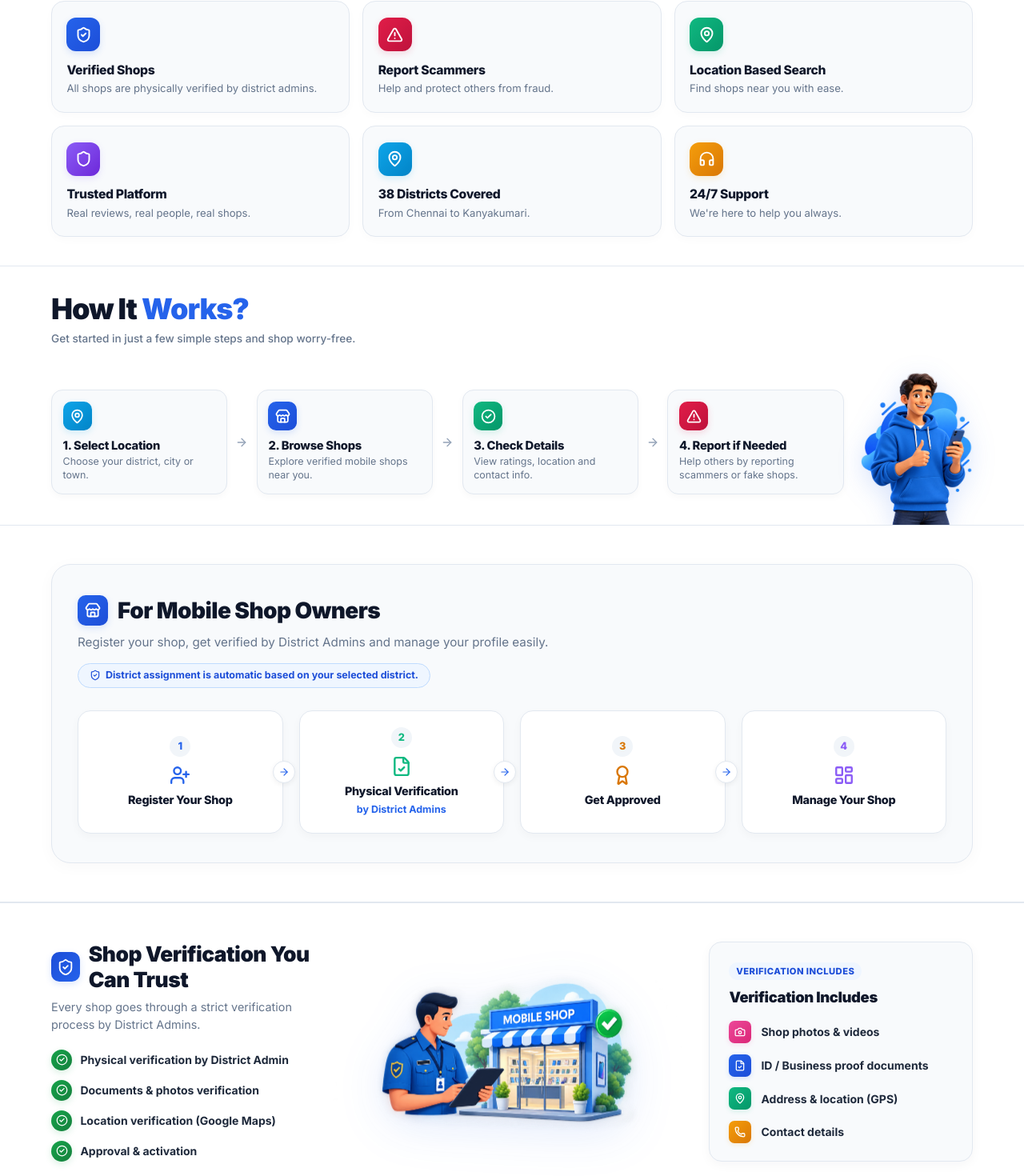
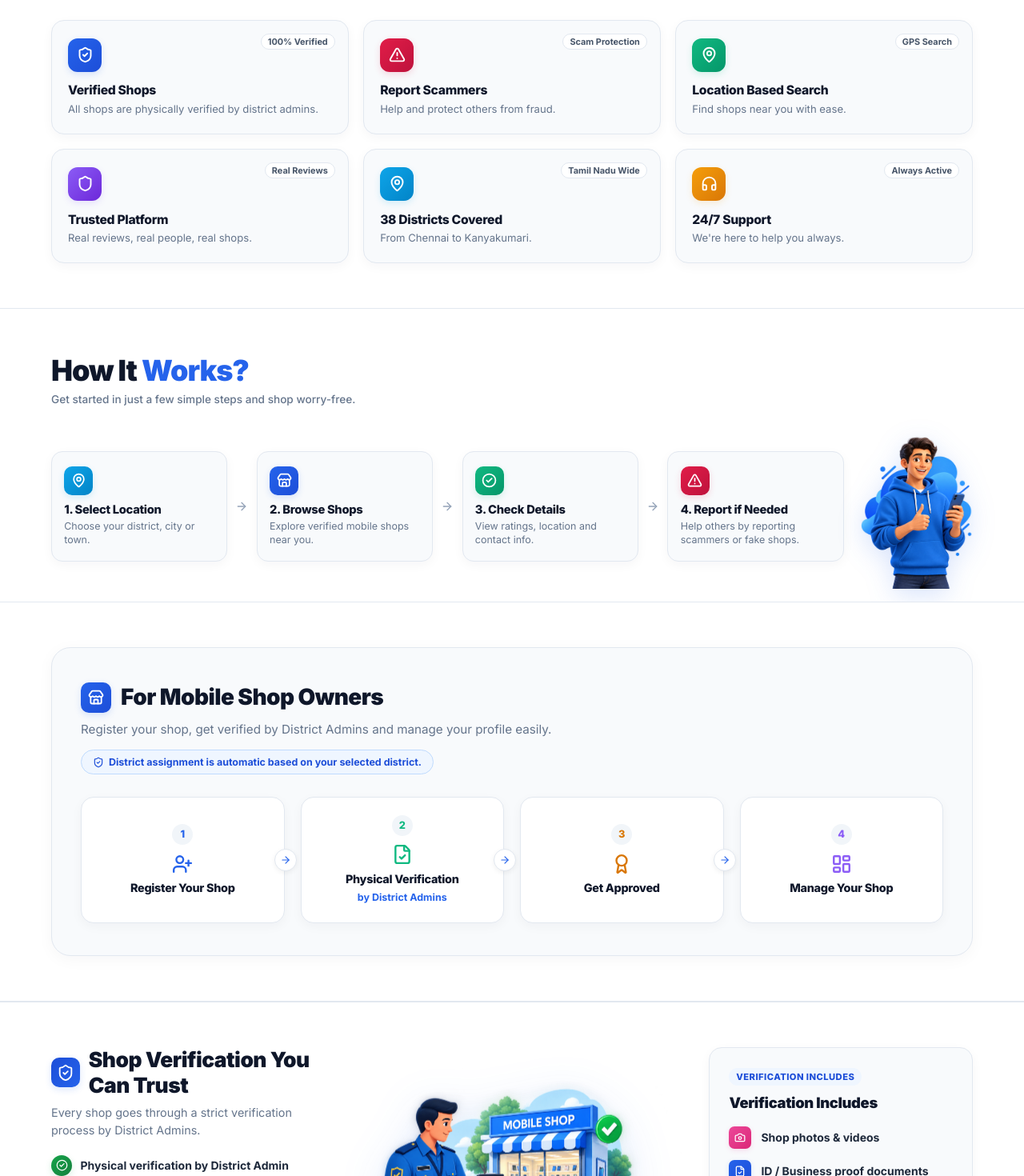
Before and after one commit to rhari720048-gif/mobilo-TN-, a React (Vite) app: page / in a window 1280 px wide. Shown: the part 995-2465 px from the top of the page at 80% size. Built offline with nearby package versions, Linux system fonts and the light colour scheme.

Commit message:
Apply UI enhancements: 3.5rem consistent padding, subtle shadows 0.04, clean border hover effects, and corner trust badges

```diff
--- a/src/components/FAQSection.jsx
+++ b/src/components/FAQSection.jsx
@@ -35,7 +35,7 @@ export default function FAQSection() {
     <section
       id="faq"
       style={{
-        padding: '3rem 0',
+        padding: '3.5rem 0',
         backgroundColor: '#FFFFFF',
         borderBottom: '1px solid #E2E8F0'
       }}
@@ -79,7 +79,7 @@ export default function FAQSection() {
                   padding: '1.15rem 1.25rem',
                   cursor: 'pointer',
                   transition: 'all 0.2s ease',
-                  boxShadow: isOpen ? '0 4px 14px rgba(37, 99, 235, 0.08)' : '0 1px 3px rgba(0,0,0,0.02)',
+                  boxShadow: isOpen ? '0 4px 14px rgba(37, 99, 235, 0.08)' : '0 4px 14px rgba(15, 23, 42, 0.04)',
                   alignSelf: 'start'
                 }}
               >
--- a/src/components/HowItWorksSection.jsx
+++ b/src/components/HowItWorksSection.jsx
@@ -41,7 +41,7 @@ export default function HowItWorksSection() {
     <section
       id="how-it-works"
       style={{
-        padding: '2rem 0 0.25rem 0',
+        padding: '3.5rem 0 1.25rem 0',
         backgroundColor: '#FFFFFF',
         borderBottom: '1px solid #E2E8F0',
         position: 'relative',
@@ -52,7 +52,7 @@ export default function HowItWorksSection() {
       <div className="container" style={{ position: 'relative', zIndex: 2 }}>
 
         {/* Section Header - Compact */}
-        <div style={{ marginBottom: '1.25rem' }}>
+        <div style={{ marginBottom: '1.5rem' }}>
           <h2 style={{
             fontSize: '2.25rem',
             fontWeight: 850,
@@ -94,10 +94,10 @@ export default function HowItWorksSection() {
                     style={{
                       backgroundColor: '#F8FAFC',
                       borderRadius: '14px',
-                      padding: '0.9rem 0.85rem',
+                      padding: '1.1rem 0.95rem',
                       border: '1px solid #E2E8F0',
-                      boxShadow: '0 3px 10px rgba(15, 23, 42, 0.03)',
-                      transition: 'all 0.25s ease',
+                      boxShadow: '0 4px 14px rgba(15, 23, 42, 0.04)',
+                      transition: 'all 0.25s cubic-bezier(0.16, 1, 0.3, 1)',
                       display: 'flex',
                       flexDirection: 'column',
                       alignItems: 'flex-start',
@@ -170,9 +170,9 @@ export default function HowItWorksSection() {
 
       <style>{`
         .how-it-works-single-card:hover {
-          transform: translateY(-3px);
-          box-shadow: 0 8px 20px -4px rgba(37, 99, 235, 0.12) !important;
-          border-color: #BFDBFE !important;
+          transform: translateY(-4px) !important;
+          box-shadow: 0 12px 28px -6px rgba(15, 23, 42, 0.08) !important;
+          border-color: #93C5FD !important;
           background-color: #FFFFFF !important;
         }
         .how-it-works-arrow-connector {
--- a/src/components/ReportScammerInlineSection.jsx
+++ b/src/components/ReportScammerInlineSection.jsx
@@ -48,7 +48,7 @@ export default function ReportScammerInlineSection({ districts, onSubmitReport }
     <section
       id="report-scammer-section"
       style={{
-        padding: '2.5rem 0',
+        padding: '3.5rem 0',
         backgroundColor: '#FFFFFF',
         borderBottom: '1px solid #E2E8F0'
       }}
@@ -61,7 +61,7 @@ export default function ReportScammerInlineSection({ districts, onSubmitReport }
           borderRadius: '16px',
           padding: '1.75rem 1.5rem',
           border: '1px solid #FCA5A5',
-          boxShadow: '0 6px 20px -4px rgba(239, 68, 68, 0.08)'
+          boxShadow: '0 4px 14px rgba(15, 23, 42, 0.04)'
         }}>
 
           {/* Header */}
--- a/src/components/ShopOwnersSection.jsx
+++ b/src/components/ShopOwnersSection.jsx
@@ -33,7 +33,7 @@ export default function ShopOwnersSection() {
   return (
     <section
       style={{
-        padding: '3rem 0',
+        padding: '3.5rem 0',
         backgroundColor: '#FFFFFF',
         borderBottom: '1px solid #E2E8F0'
       }}
@@ -43,9 +43,9 @@ export default function ShopOwnersSection() {
         <div style={{
           backgroundColor: '#F8FAFC',
           borderRadius: '24px',
-          padding: '2.25rem 2rem',
+          padding: '2.5rem 2.25rem',
           border: '1px solid #E2E8F0',
-          boxShadow: '0 4px 20px rgba(15, 23, 42, 0.03)'
+          boxShadow: '0 4px 20px rgba(15, 23, 42, 0.04)'
         }}>
 
           {/* Header */}
@@ -102,18 +102,20 @@ export default function ShopOwnersSection() {
                   key={s.num}
                   style={{
                     backgroundColor: '#FFFFFF',
-                    padding: '1.25rem 1rem',
+                    padding: '1.35rem 1.15rem',
                     borderRadius: '16px',
                     border: '1px solid #E2E8F0',
-                    boxShadow: '0 4px 12px rgba(15, 23, 42, 0.03)',
+                    boxShadow: '0 4px 14px rgba(15, 23, 42, 0.04)',
                     textAlign: 'center',
                     display: 'flex',
                     flexDirection: 'column',
                     alignItems: 'center',
                     justifyContent: 'center',
                     position: 'relative',
-                    minHeight: '135px'
+                    minHeight: '140px',
+                    transition: 'all 0.25s cubic-bezier(0.16, 1, 0.3, 1)'
                   }}
+                  className="shop-owner-single-card"
                 >
                   {/* Step Number Pill */}
                   <div style={{
@@ -185,6 +187,11 @@ export default function ShopOwnersSection() {
       </div>
 
       <style>{`
+        .shop-owner-single-card:hover {
+          transform: translateY(-4px) !important;
+          box-shadow: 0 12px 28px -6px rgba(15, 23, 42, 0.08) !important;
+          border-color: #93C5FD !important;
+        }
         @media (max-width: 900px) {
           .shop-owner-steps-grid {
             grid-template-columns: repeat(2, 1fr) !important;
--- a/src/components/VerificationTrustSection.jsx
+++ b/src/components/VerificationTrustSection.jsx
@@ -40,7 +40,7 @@ export default function VerificationTrustSection() {
     <section
       id="verification-trust"
       style={{
-        padding: '3rem 0',
+        padding: '3.5rem 0',
         backgroundColor: '#FFFFFF',
         borderTop: '1px solid #E2E8F0',
         borderBottom: '1px solid #E2E8F0',
--- a/src/components/WhyChooseSection.jsx
+++ b/src/components/WhyChooseSection.jsx
@@ -7,6 +7,7 @@ export default function WhyChooseSection() {
       icon: ShieldCheck,
       gradient: 'linear-gradient(135deg, #2563EB 0%, #1D4ED8 100%)',
       shadow: '0 3px 8px rgba(37, 99, 235, 0.16)',
+      tag: '100% Verified',
       title: 'Verified Shops',
       desc: 'All shops are physically verified by district admins.'
     },
@@ -14,6 +15,7 @@ export default function WhyChooseSection() {
       icon: AlertTriangle,
       gradient: 'linear-gradient(135deg, #E11D48 0%, #BE123C 100%)',
       shadow: '0 3px 8px rgba(225, 29, 72, 0.16)',
+      tag: 'Scam Protection',
       title: 'Report Scammers',
       desc: 'Help and protect others from fraud.'
     },
@@ -21,6 +23,7 @@ export default function WhyChooseSection() {
       icon: MapPin,
       gradient: 'linear-gradient(135deg, #10B981 0%, #059669 100%)',
       shadow: '0 3px 8px rgba(16, 185, 129, 0.16)',
+      tag: 'GPS Search',
       title: 'Location Based Search',
       desc: 'Find shops near you with ease.'
     },
@@ -28,6 +31,7 @@ export default function WhyChooseSection() {
       icon: Shield,
       gradient: 'linear-gradient(135deg, #8B5CF6 0%, #6D28D9 100%)',
       shadow: '0 3px 8px rgba(139, 92, 246, 0.16)',
+      tag: 'Real Reviews',
       title: 'Trusted Platform',
       desc: 'Real reviews, real people, real shops.'
     },
@@ -35,6 +39,7 @@ export default function WhyChooseSection() {
       icon: MapPin,
       gradient: 'linear-gradient(135deg, #0EA5E9 0%, #0284C7 100%)',
       shadow: '0 3px 8px rgba(14, 165, 233, 0.16)',
+      tag: 'Tamil Nadu Wide',
       title: '38 Districts Covered',
       desc: 'From Chennai to Kanyakumari.'
     },
@@ -42,6 +47,7 @@ export default function WhyChooseSection() {
       icon: Headphones,
       gradient: 'linear-gradient(135deg, #F59E0B 0%, #D97706 100%)',
       shadow: '0 3px 8px rgba(245, 158, 11, 0.16)',
+      tag: 'Always Active',
       title: '24/7 Support',
       desc: "We're here to help you always."
     }
@@ -51,7 +57,7 @@ export default function WhyChooseSection() {
     <section
       id="why-choose"
       style={{
-        padding: '2.25rem 0',
+        padding: '3.5rem 0',
         backgroundColor: '#FFFFFF',
         borderBottom: '1px solid #E2E8F0',
         fontFamily: 'var(--font-sans, system-ui, sans-serif)'
@@ -60,7 +66,7 @@ export default function WhyChooseSection() {
       <div className="container">
 
         {/* Section Header */}
-        <div style={{ marginBottom: '1.5rem' }}>
+        <div style={{ marginBottom: '1.75rem' }}>
           <h2 style={{
             fontSize: '2.25rem',
             fontWeight: 850,
@@ -80,7 +86,7 @@ export default function WhyChooseSection() {
         <div style={{
           display: 'grid',
           gridTemplateColumns: 'repeat(3, 1fr)',
-          gap: '1rem'
+          gap: '1.15rem'
         }} className="why-choose-cards-full">
           {features.map((feat, idx) => {
             const Icon = feat.icon;
@@ -90,16 +96,34 @@ export default function WhyChooseSection() {
                 style={{
                   backgroundColor: '#F8FAFC',
                   borderRadius: '16px',
-                  padding: '1.25rem 1.15rem',
+                  padding: '1.35rem 1.25rem',
                   border: '1px solid #E2E8F0',
-                  boxShadow: '0 4px 12px rgba(15, 23, 42, 0.02)',
-                  transition: 'all 0.25s ease',
+                  boxShadow: '0 4px 14px rgba(15, 23, 42, 0.04)',
+                  transition: 'all 0.25s cubic-bezier(0.16, 1, 0.3, 1)',
                   display: 'flex',
                   flexDirection: 'column',
-                  alignItems: 'flex-start'
+                  alignItems: 'flex-start',
+                  position: 'relative'
                 }}
                 className="why-choose-single-card"
               >
+                {/* Subtle Corner Trust Badge */}
+                <span style={{
+                  position: 'absolute',
+                  top: '1rem',
+                  right: '1rem',
+                  fontSize: '0.68rem',
+                  fontWeight: 700,
+                  color: '#475569',
+                  backgroundColor: '#FFFFFF',
+                  border: '1px solid #E2E8F0',
+                  padding: '0.15rem 0.5rem',
+                  borderRadius: '99px',
+                  lineHeight: 1.2
+                }}>
+                  {feat.tag}
+                </span>
+
                 {/* Custom Gradient Badge Icon */}
                 <div style={{
                   background: feat.gradient,
@@ -144,9 +168,9 @@ export default function WhyChooseSection() {
 
       <style>{`
         .why-choose-single-card:hover {
-          transform: translateY(-3px);
-          box-shadow: 0 10px 22px -4px rgba(37, 99, 235, 0.1) !important;
-          border-color: #BFDBFE !important;
+          transform: translateY(-4px) !important;
+          box-shadow: 0 12px 28px -6px rgba(15, 23, 42, 0.08) !important;
+          border-color: #93C5FD !important;
           background-color: #FFFFFF !important;
         }
         @media (max-width: 900px) {
```
Also changed, not shown: src/components/ContactSection.jsx (+5 -5 lines), src/components/TestimonialsSection.jsx (+9 -9 lines).
